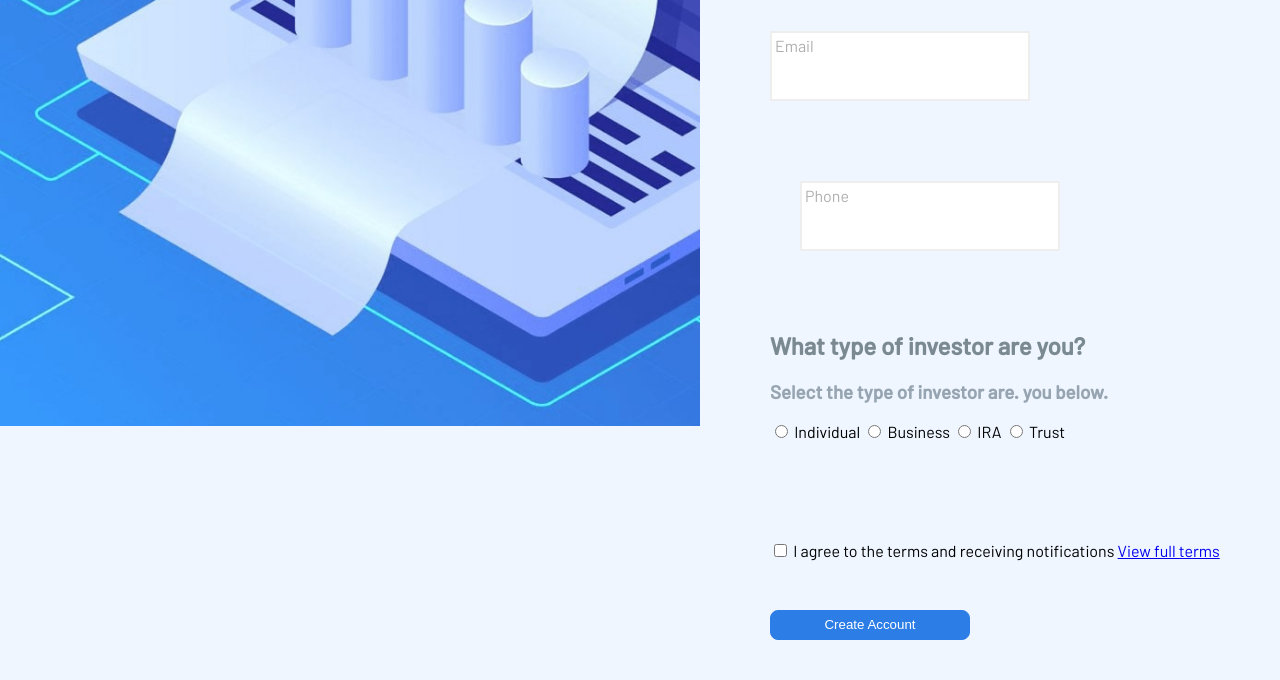
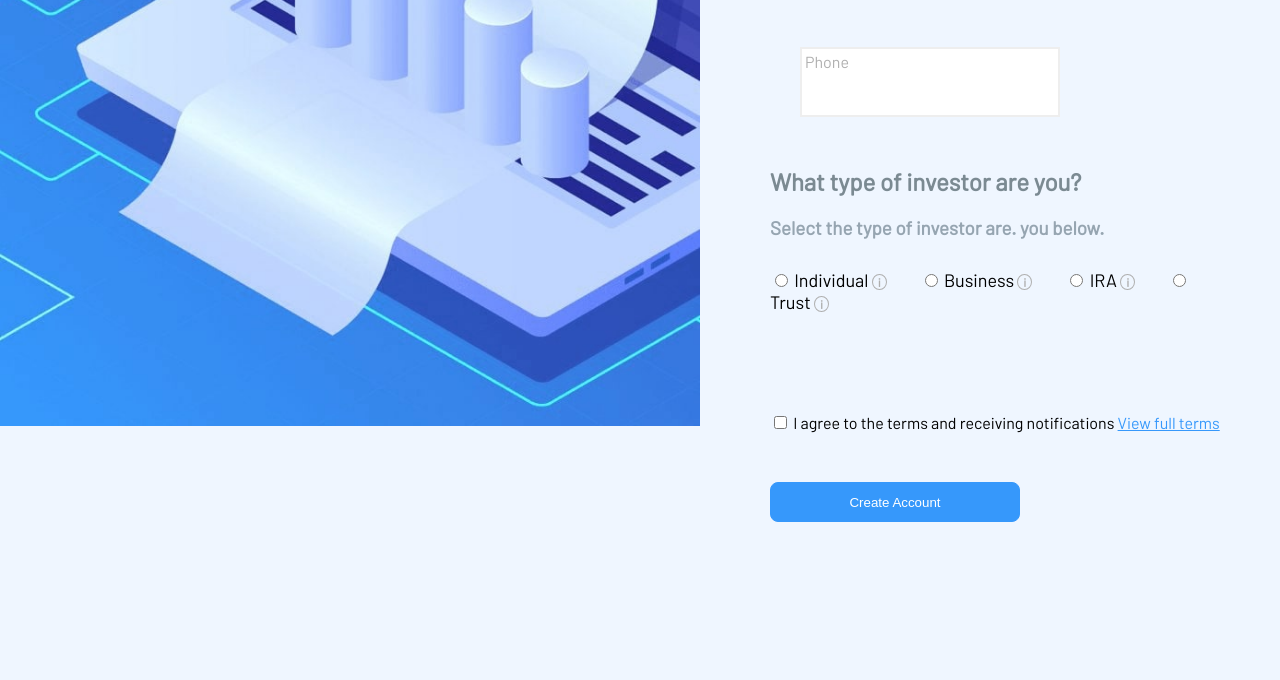
Before and after one commit to maksim-shin/web-page-web-core-5.9, a plain HTML site: page index.html in a window 1280 px wide. Shown: the part 496-1176 px from the top of the page. After the commit the page ends 1058 px from the top, so only its background shows below. Drawn offline with Linux system fonts and the light colour scheme; files that its build step writes are made by us from their sources.

Commit message:
Create account button

```diff
--- a/index.html
+++ b/index.html
@@ -3,7 +3,7 @@
 <head>
     <meta charset="UTF-8">
     <meta name="viewport" content="width=device-width, initial-scale=1.0">
-    <link rel="stylesheet" href="../css/style.css">
+    <link rel="stylesheet" href="./style.css">
     <title>iintoo register page</title>
 </head>
 <body>
@@ -56,25 +56,41 @@
 
     </form>
 
+
+    <!-- RADIO BUTTONS  - TYPE OF INVESTOR  -->
+
+
     <h2>What type of investor are you?</h2>
     <h3>Select the type of investor are. you below.</h3>
-<!-- RADIO BUTTONS  - TYPE OF INVESTOR  -->
-    <form action="GET" class="investor_type">
+
+    <div class="investor_type">
+        <form action="GET">
 
             <input type="radio" id="individual" name="investor">
             <label for="individual">Individual</label>
+            <span class="info">i</span>
 
             <input type="radio" id="business" name="investor">
             <label for="business">Business</label>
+            <span class="info">i</span>
 
             <input type="radio" id="ira" name="investor">
             <label for="ira">IRA</label>
+            <span class="info">i</span>
 
             <input type="radio" id="trust" name="investor">
             <label for="trust">Trust</label>
+            <span class="info">i</span>
+
+        </form>
+    </div>
+
+
 
 <!-- TERMS OF USE -->
+
     <div class="checkbox">
+
         <input type="checkbox" id="terms" name="terms">
         <label for="terms">I agree to the terms and receiving notifications <a href="#">View full terms</a></label>
 
@@ -82,13 +98,7 @@
 
     <button class="btn">Create Account</button>
 
-
-    </form>
-
-
     </main>
-
-
 
 </body>
 </html>
--- a/style.css
+++ b/style.css
@@ -1,15 +1,3 @@
-@font-face {
-    font-family: 'Barlow';
-    src: url('../fonts/Barlow-Medium.eot');
-    src: url('../fonts/Barlow-Medium.eot') format('embedded-opentype'),
-        url('../fonts/Barlow-Medium.woff2') format('woff2'),
-        url('../fonts/Barlow-Medium.woff') format('woff'),
-        url('../fonts/Barlow-Medium.ttf') format('truetype'),
-        url('../fonts/Barlow-Medium.svg') format('svg');
-    font-weight: 500;
-    font-style: normal;
-}
-
 @font-face {
     font-family: 'Barlow';
     src: url('../fonts/Barlow-Regular.eot');
@@ -38,10 +26,9 @@ main {
   margin: 10px 60px 40px 770px;
 }
 
-
 h1,
 h2 {
-  margin-top: 40px;
+  margin-top: 20px;
   color: #7B8A92;
 }
 
@@ -70,15 +57,15 @@ button {
   border: none;
 }
 
+.fb {
+  margin: 30px 30px 20px 0;
+  background-color: #255A9B;
+  }
+
 .in {
-  margin: 40px 0 40px 40px;
+  margin: 30px 0 20px 40px;
   background-color: #0076B6;
 }
-
-.fb {
-  margin: 40px 30px 44px 0;
-  background-color: #255A9B;
-  }
 
 .fb img,
 .in img {
@@ -89,8 +76,8 @@ button {
   padding-left: 0;
 }
 
+
 /* OR element */
-
 .or {
   text-align: center;
   }
@@ -104,14 +91,11 @@ button {
 
 .or-text {
   margin: 0 10px;
-  font-size: 14px;
+  font-size: 12px;
 }
 
 
-
-
 /* REGISTER FORM */
-
 .email_container,
 .phone_container {
   width: 250px;
@@ -124,13 +108,12 @@ button {
 }
 
 .email_container {
-  margin: 40px 30px 40px 0;
+  margin: 20px 30px 30px 0;
 }
 
 .phone_container {
-  margin: 40px 0 40px 30px;
+  margin: 20px 0 30px 30px;
 }
-
 
 input[type=email],
 input[type=tel] {
@@ -152,21 +135,45 @@ input[type=tel]:focus {
 }
 
 
+/* RADIO BUTTONS  - TYPE OF INVESTOR  */
+.investor_type {
+  margin-top: 30px;
+}
+
+.investor_type label {
+  font-size: 18px;
+}
+
+.investor_type .info {
+  font-size: 12px;
+  font-weight: bold;
+  color: #AFAFAF;
+  margin-right: 30px;
+  border: 1px solid #AFAFAF;
+  border-radius: 50%;
+  padding: 0px 5px;
+}
+
+.investor_type .info:hover{
+
+}
+
 
 /* TERMS OF USE */
-
-
 .checkbox {
   margin-top: 100px;
+  }
 
+.checkbox a {
+  color: #3698FB;
 }
 
 .btn {
   margin-top: 50px;
-  width: 200px;
-  height: 30px;
-  border: 1px solid rgb(44, 125, 230);
+  width: 250px;
+  height: 40px;
+  border: 1px solid#3698FB;
   color: white;
-  background-color: rgb(44, 125, 230);
+  background-color: #3698FB;
   border-radius: 8px;
 }
```
Lines whose indentation alone changed are shown as unchanged.
